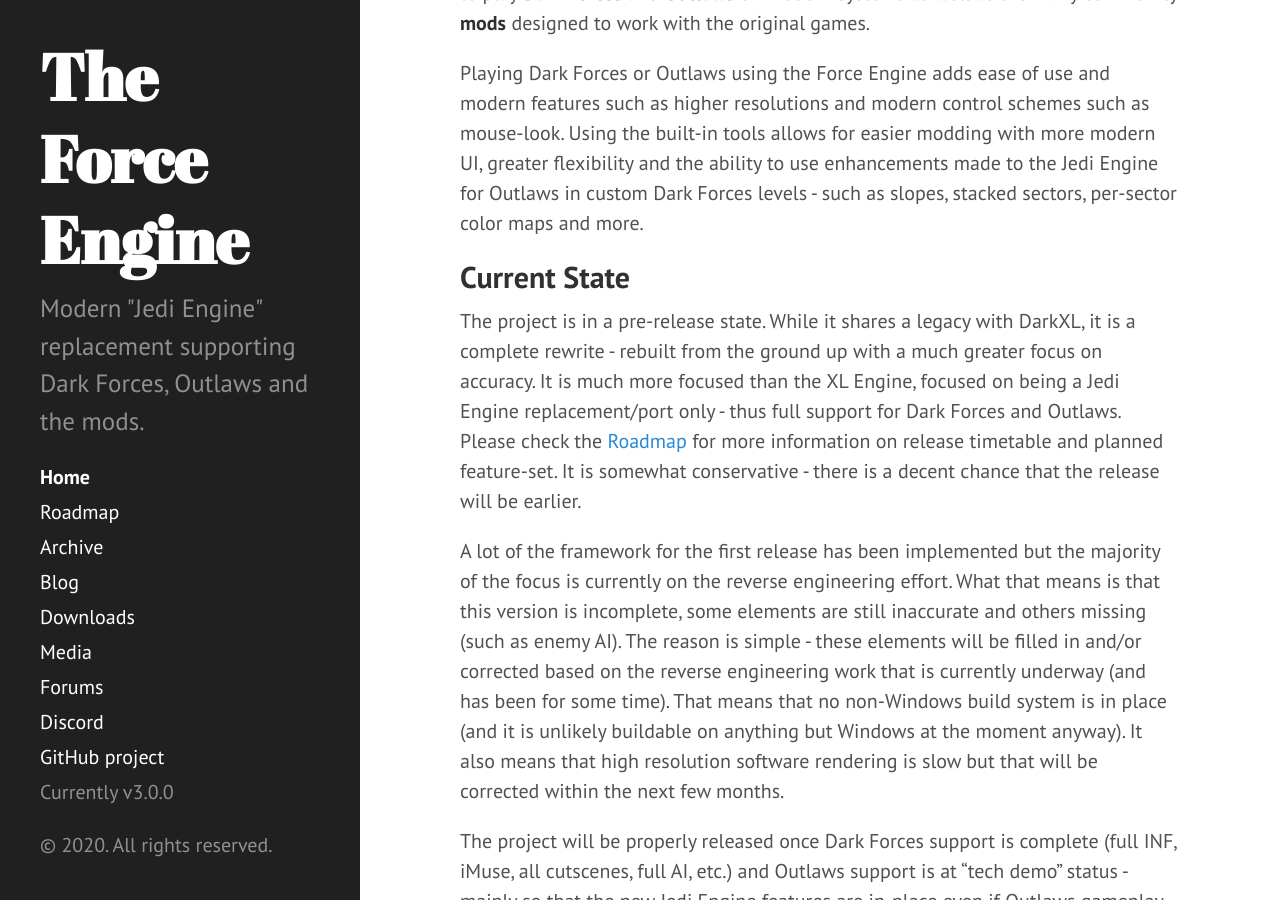
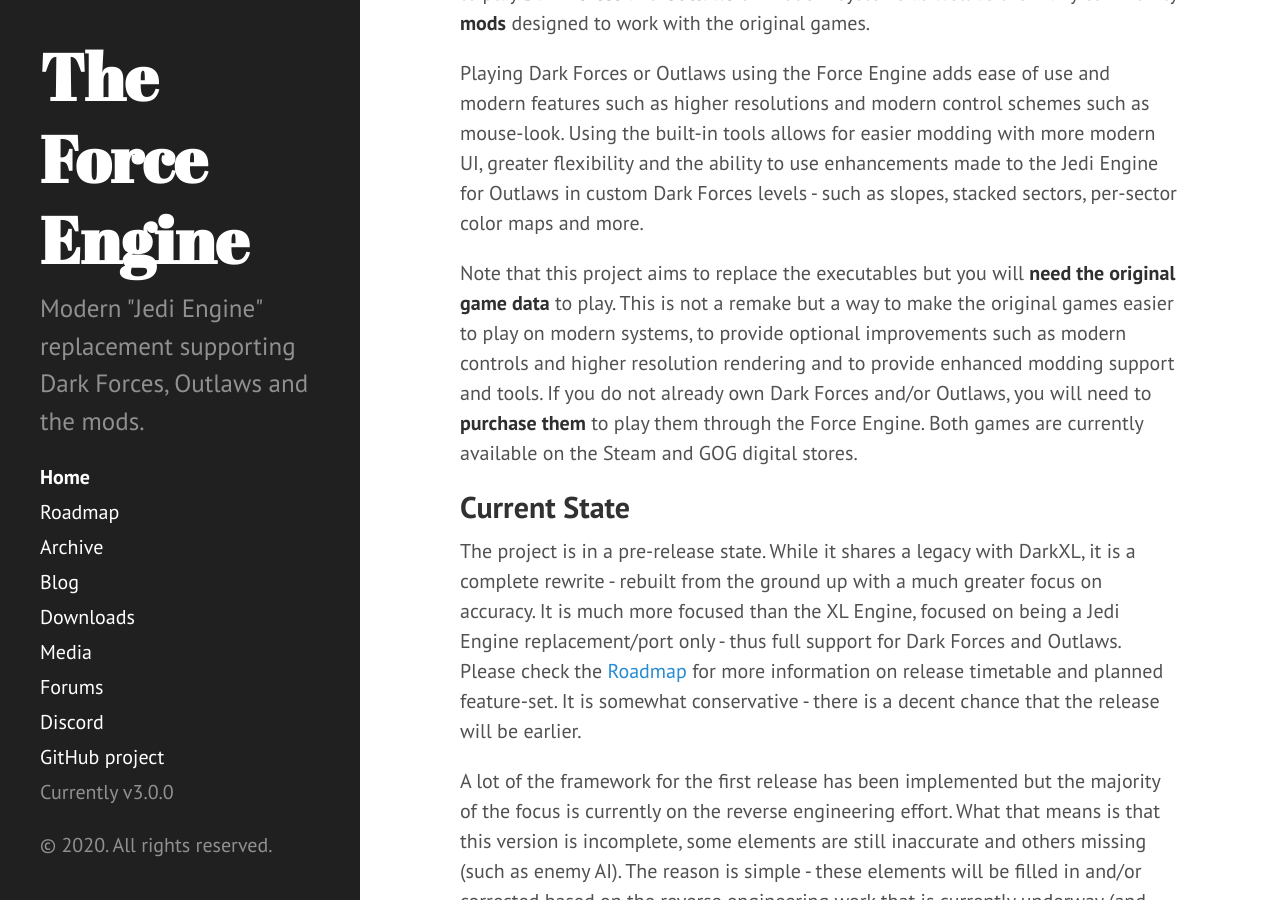
Before and after one commit to TheForceEngine/TheForceEngine.github.io, a Jekyll site: the page built from index.md, in a window 1280 px wide and 900 px high, scrolled down 336 px. Built offline with Jekyll 4.4.1, drawn with Linux system fonts in a browser that asks for light colours.

Commit message:
Improved clarity of the project purpose.

```diff
--- a/index.md
+++ b/index.md
@@ -9,6 +9,8 @@
 The Force Engine is a project to reverse engineer and rebuild the Jedi Engine for modern systems and the games that used that engine - **Dark Forces** and **Outlaws**. The project includes modern, built-in tools, such as a level editor and makes it easy to play **Dark Forces** and **Outlaws** on modern systems as well as the many community **mods** designed to work with the original games.
 
 Playing Dark Forces or Outlaws using the Force Engine adds ease of use and modern features such as higher resolutions and modern control schemes such as mouse-look. Using the built-in tools allows for easier modding with more modern UI, greater flexibility and the ability to use enhancements made to the Jedi Engine for Outlaws in custom Dark Forces levels - such as slopes, stacked sectors, per-sector color maps and more.
+
+Note that this project aims to replace the executables but you will **need the original game data** to play. This is not a remake but a way to make the original games easier to play on modern systems, to provide optional improvements such as modern controls and higher resolution rendering and to provide enhanced modding support and tools. If you do not already own Dark Forces and/or Outlaws, you will need to **purchase them** to play them through the Force Engine. Both games are currently available on the Steam and GOG digital stores.
 
 ## Current State
 The project is in a pre-release state. While it shares a legacy with DarkXL, it is a complete rewrite - rebuilt from the ground up with a much greater focus on accuracy. It is much more focused than the XL Engine, focused on being a Jedi Engine replacement/port only - thus full support for Dark Forces and Outlaws. Please check the [Roadmap](Roadmap.md) for more information on release timetable and planned feature-set. It is somewhat conservative - there is a decent chance that the release will be earlier.
```
